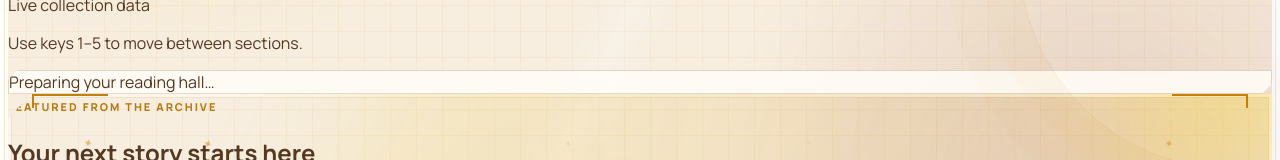
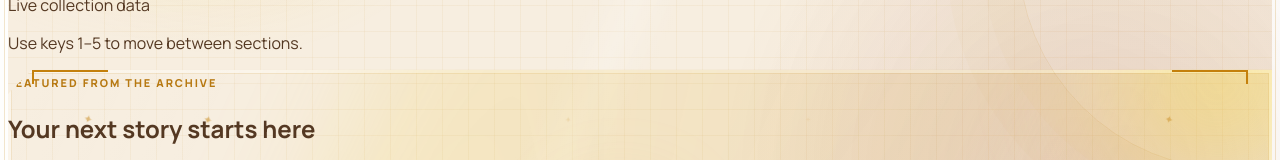
Before and after one commit to APC-SoCIT-TechKalang/SORA-Smart-Organized-Reading-Adventure, a React app in the folder BONBON UI USER/src/: page / in a window 1280 px wide. Shown: the part 412-572 px from the top of the page. Built offline with nearby package versions, Linux system fonts and the light colour scheme; no server answers; the database is empty; the HTML template or start-up script is replaced by a standard one.

Commit message:
Remove visible loading banner; load data silently in background

```diff
--- a/BONBON UI USER/src/components/AppShell.tsx
+++ b/BONBON UI USER/src/components/AppShell.tsx
@@ -43,12 +43,6 @@ export function AppShell({ bonAutoPeek, catalogLayout }: AppShellProps) {
       <main id="main" tabIndex={-1} className={`tb-main-stage relative z-10 mx-auto flex max-w-[1480px] gap-6 px-4 pb-40 pt-5 sm:px-6 sm:pb-28 sm:pt-7 lg:gap-8 ${sidebarOpen ? 'xl:pr-[210px]' : ''}`}>
         <SideRail open={sidebarOpen} onToggle={() => setSidebarOpen((value) => !value)} />
         <div className="min-w-0 flex-1">
-          {loading && (
-            <div className="tb-surface tb-cut-sm mb-5 flex items-center gap-3 px-4 py-3 font-body text-xs font-700 text-umber/65" role="status">
-              <span aria-hidden="true" className="h-2.5 w-2.5 animate-pulse rounded-full bg-gold" />
-              Preparing your reading hall…
-            </div>
-          )}
           {error && (
             <div className="tb-cut-sm mb-5 flex flex-wrap items-center justify-between gap-3 border border-rust/35 bg-cream/90 px-4 py-3 font-body text-sm font-600 text-umber/75 shadow-sm" role="alert">
               <span>We couldn’t load the latest library data.</span>
```
